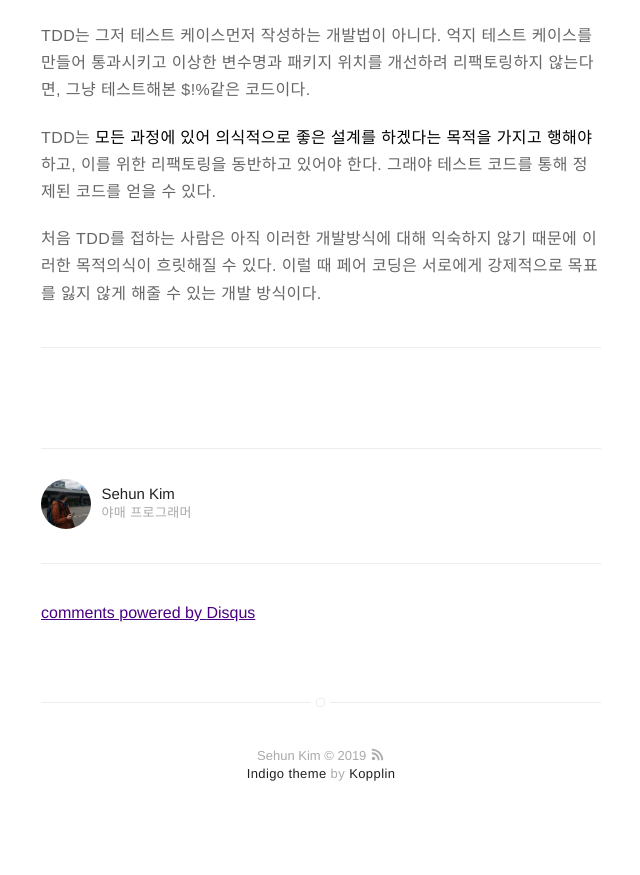
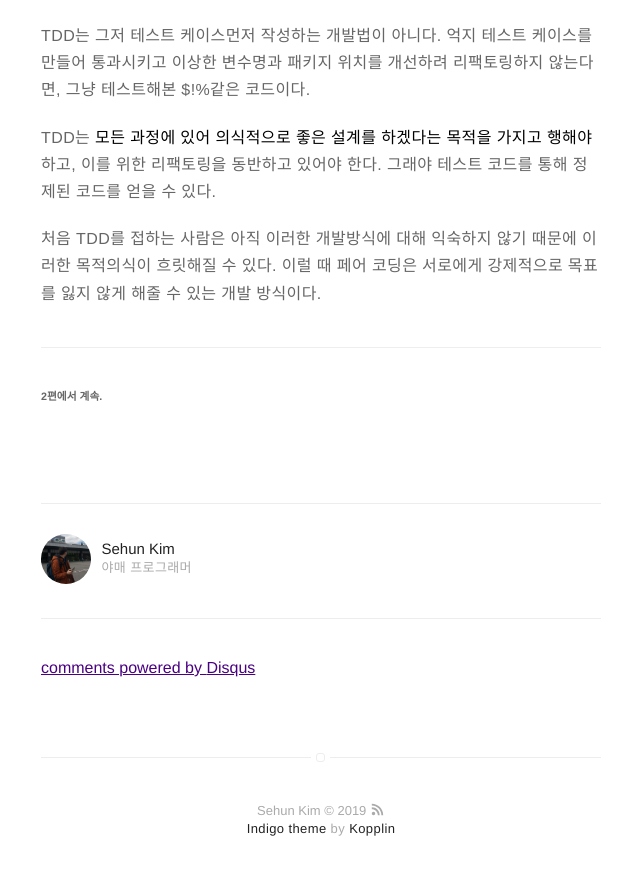
Before and after one commit to Sehun-Kim/blog, a Jekyll site: the page built from _posts/2019-03-20-tdd-paircoding1.markdown, in a window 1280 px wide and 900 px high, scrolled down 10495 px. Shown: the top 875 px of the window, without its empty margins (319-959 px from the left). Built offline with Jekyll 4.4.1, drawn with Linux system fonts in a browser that asks for light colours; comment, search, counter and statistics services are not loaded; before the commit the page ends 11340 px from its top, so only the background shows below that.

Commit message:
continued

```diff
--- a/_posts/2019-03-20-tdd-paircoding1.markdown
+++ b/_posts/2019-03-20-tdd-paircoding1.markdown
@@ -306,3 +306,5 @@ TDD는 **모든 과정에 있어 의식적으로 좋은 설계를 하겠다는
 처음 TDD를 접하는 사람은 아직 이러한 개발방식에 대해 익숙하지 않기 때문에 이러한 목적의식이 흐릿해질 수 있다. 이럴 때 페어 코딩은 서로에게 강제적으로 목표를 잃지 않게 해줄 수 있는 개발 방식이다.
 
 ---
+
+###### 2편에서 계속.
```
